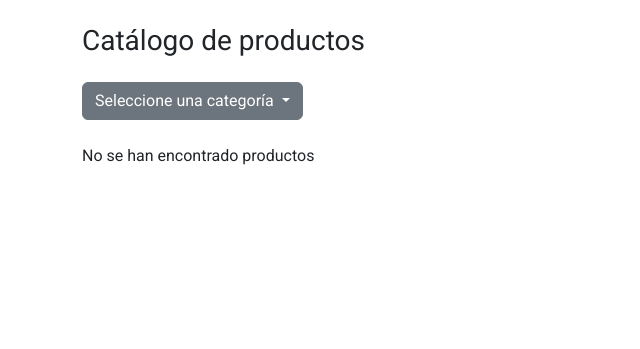
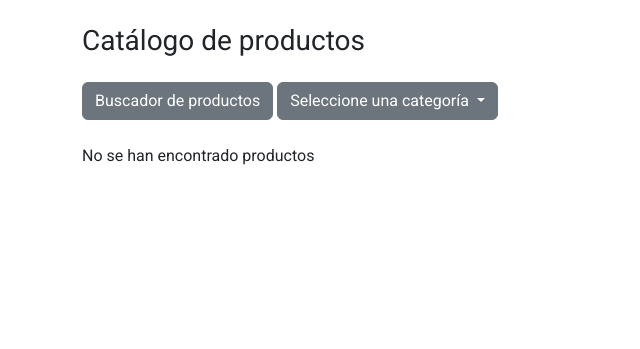
Before and after one commit to NEXUS-PGPI/ardueshop, a Django app: page /product/ in a window 1280 px wide. Shown: the part 71-420 px from the top of the page, without its empty margins (0-640 px from the left). Run offline with Django 4.2, Linux system fonts and the light colour scheme; data that the repository does not hold is empty; some libraries are stand-ins or nearby versions.

Commit message:
feat: Added a button to go to the search #21

```diff
--- a/ardueshop/product/templates/product/product_list.html
+++ b/ardueshop/product/templates/product/product_list.html
@@ -37,6 +37,7 @@
                     </div>
                 {% else %}
                     <h3 class="mb-4">Catálogo de productos</h3>
+                    <a class="btn btn-secondary" href="{% url 'home' %}">Buscador de productos</a>
                     <button class="btn btn-secondary dropdown-toggle" type="button" id="dropdownMenuLink" data-toggle="dropdown"
                         aria-haspopup="true" aria-expanded="false">
                         Seleccione una categoría
```
